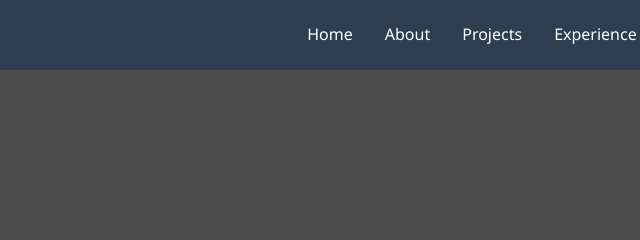
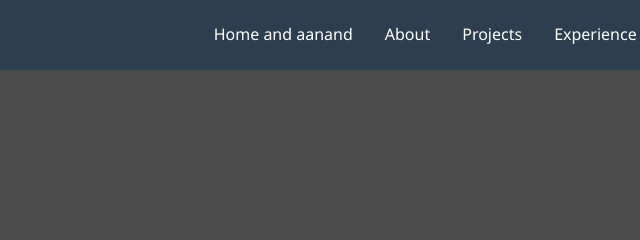
Before and after one commit to AanandPandit/portfolio, a plain HTML site: page index.html in a window 1280 px wide. Shown: the top 240 px of the page, 400-1040 px from the left. Drawn offline with Linux system fonts and the light colour scheme.

Commit message:
changes home tab

```diff
--- a/index.html
+++ b/index.html
@@ -13,7 +13,7 @@
         <div class="container">
             <h1>Aanand Pandit</h1>
             <ul>
-                <li><a href="#home">Home</a></li>
+                <li><a href="#home">Home and aanand </a></li>
                 <li><a href="#about">About</a></li>
                 <li><a href="#projects">Projects</a></li>
                 <li><a href="#experience">Experience</a></li>
```
